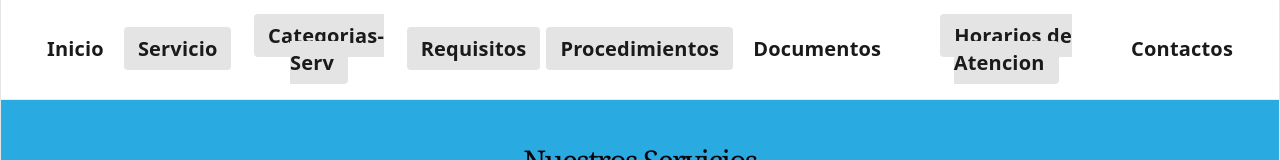
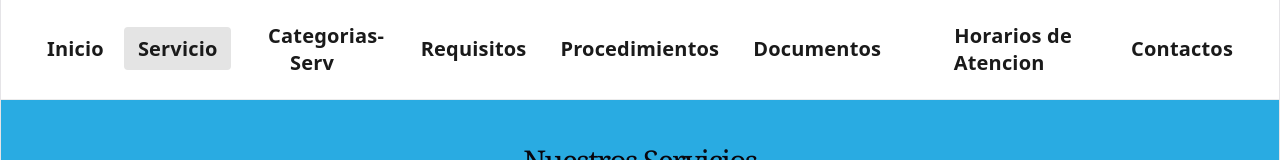
Before and after one commit to Dafne-Tapia/Frontend_ExamenFinal_7BitsSinExito, a React (Vite) app: page /servicios in a window 1280 px wide. Shown: the top 160 px of the page. Built offline with nearby package versions, Linux system fonts and the light colour scheme; no server answers.

Commit message:
rutas corregidas

```diff
--- a/src/components/Navbar.tsx
+++ b/src/components/Navbar.tsx
@@ -4,12 +4,12 @@ import "./Navbar.css";
 const LINKS = [
   { label: "Inicio", to: "/" },
   { label: "Servicio", to: "/servicios" },
-  { label: "Categorias-Serv", to: "/servicios" },
-  { label: "Requisitos", to: "/servicios" },
-  { label: "Procedimientos", to: "/servicios" },
+  { label: "Categorias-Serv", to: "/" },
+  { label: "Requisitos", to: "/" },
+  { label: "Procedimientos", to: "/" },
   { label: "Documentos", to: "/documentos" },
-  { label: "Horarios de Atencion", to: "/servicios" },
-  { label: "Contactos", to: "/contactos" },
+  { label: "Horarios de Atencion", to: "/" },
+  { label: "Contactos", to: "/" },
 ];
 
 export default function Navbar() {
```
